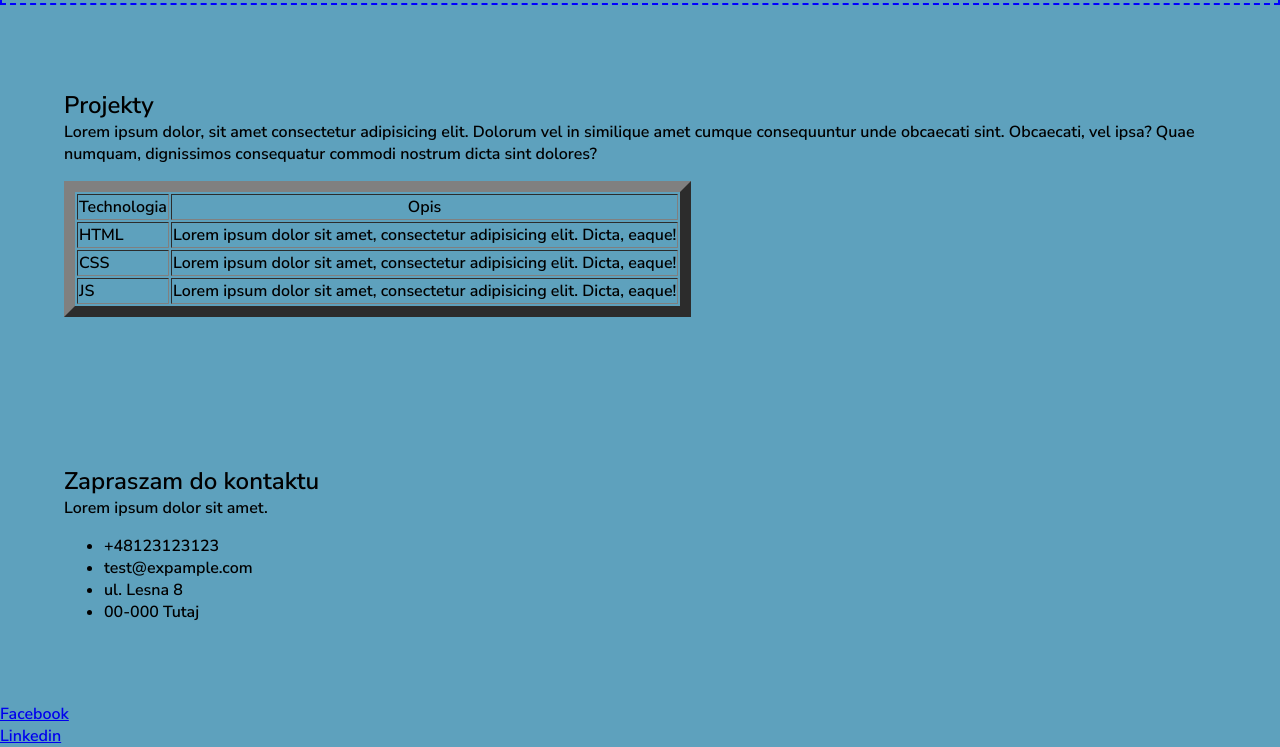
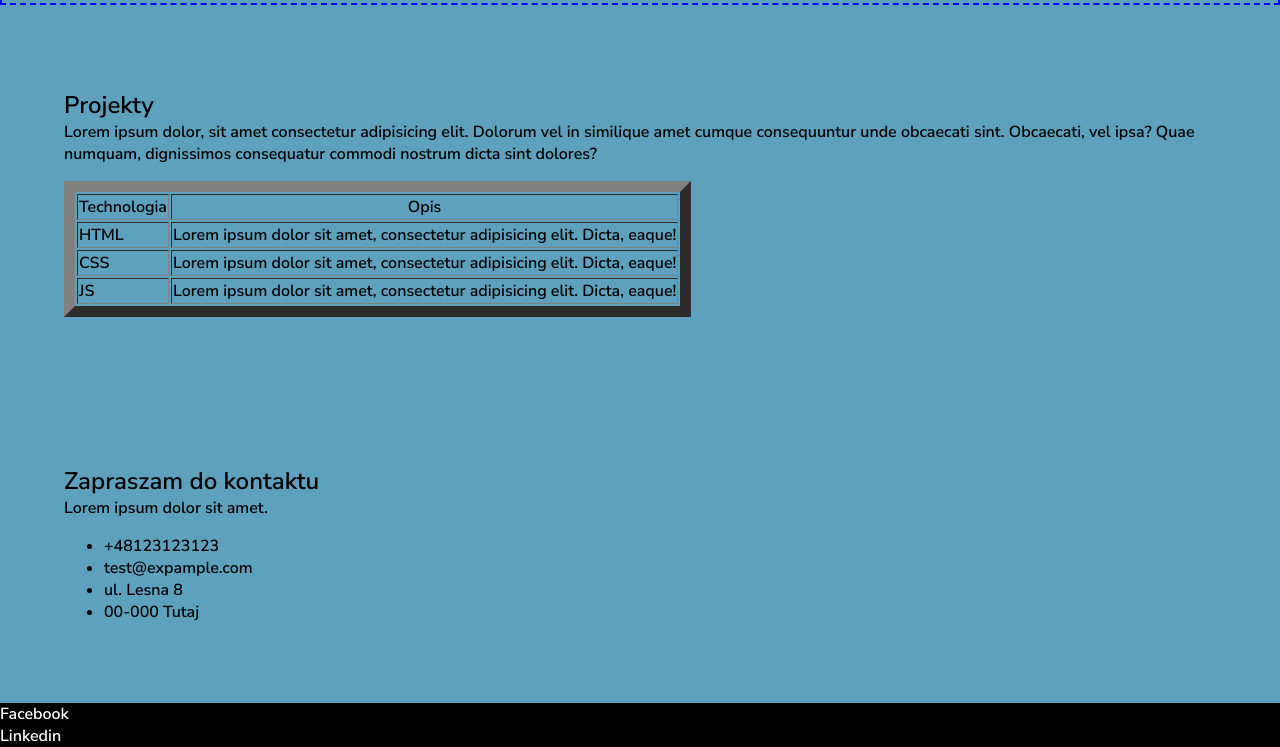
Before and after one commit to gdzial/gdzial.github.io, a plain HTML site: page index.html in a window 1280 px wide. Shown: the part 637-1384 px from the top of the page. Drawn offline with Linux system fonts and the light colour scheme.

Commit message:
css footer

```diff
--- a/style.css
+++ b/style.css
@@ -45,3 +45,15 @@ main, article{
     margin:auto;
     padding: 5vw;
 }
+
+footer{
+    background: black;
+    padding: 2 ,5vw;
+    color:white;
+
+}
+
+a{
+    text-decoration:none;
+    color: inherit;
+}
```
